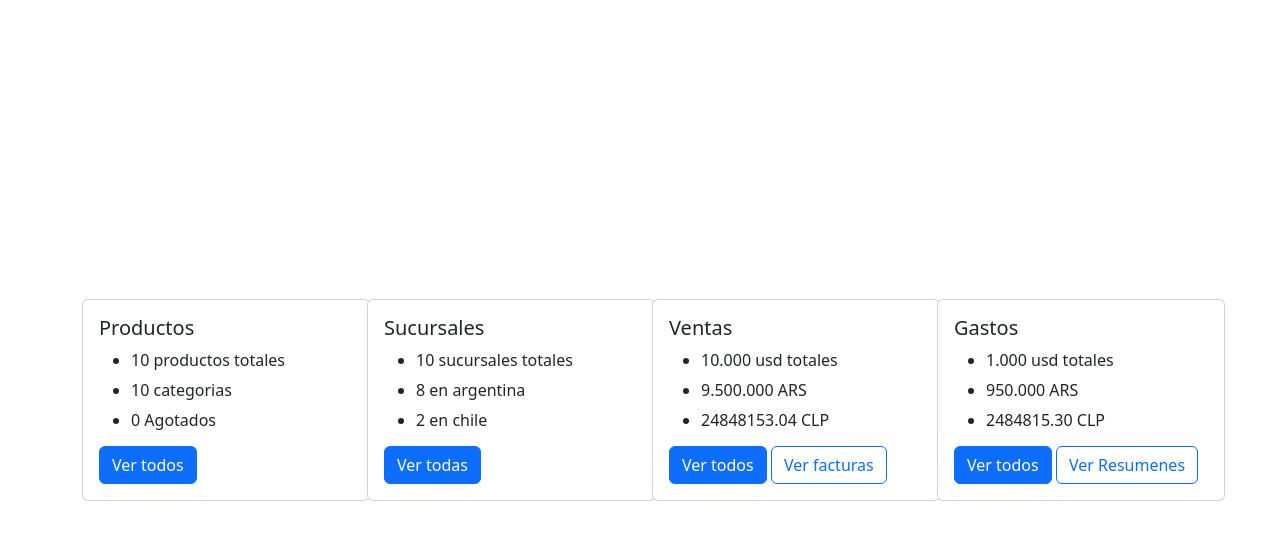
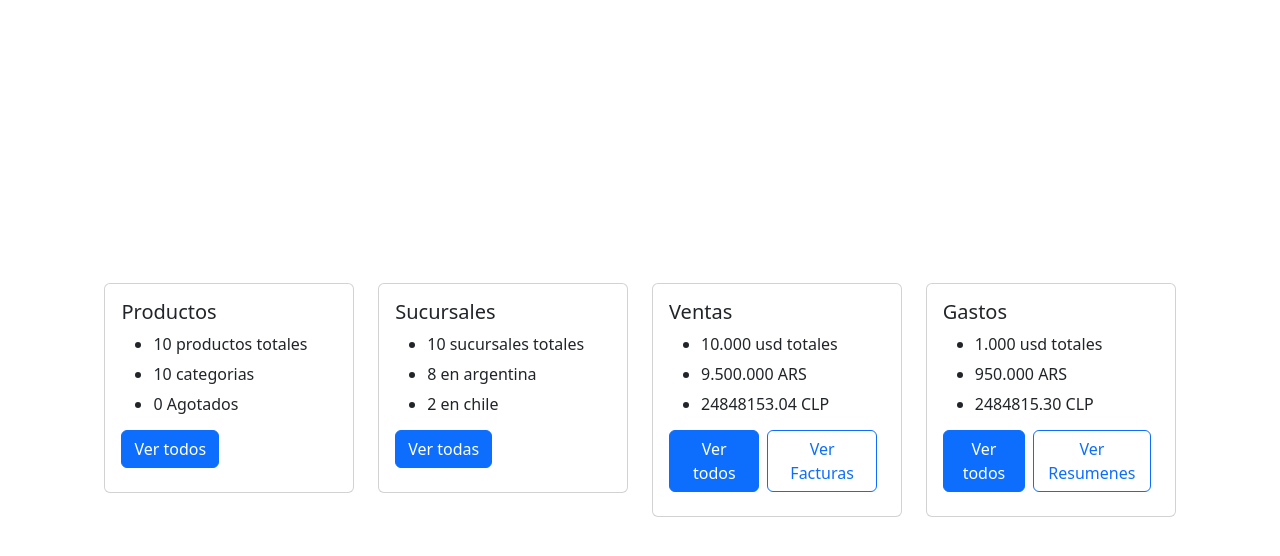
Before and after one commit to Emanuel250YT/ProyectoUCA1, a Flask app: page / in a window 1280 px wide. Shown: the top 556 px of the page. Run offline with Flask 3, Linux system fonts and the light colour scheme; some libraries are stand-ins or nearby versions.

Commit message:
Añadido css y menu inicial
Skibidi papu estuvo aqui

```diff
--- a/frontend/__init__.py
+++ b/frontend/__init__.py
@@ -9,3 +9,5 @@ mainRoutes.setMainRoutes(app)
 
 def startFrontend():
     app.run(port=80, debug=True)
+
+# Skibidi papu estuvo aqui
--- a/frontend/mainRoutes.py
+++ b/frontend/mainRoutes.py
@@ -5,3 +5,5 @@ def setMainRoutes(app=Flask):
     @app.route("/")
     def index():
         return render_template("index.html")
+
+# Skibidi papu estuvo aqui
--- /dev/null
+++ b/frontend/static/css/index.css
@@ -0,0 +1,26 @@
+.container {
+    display: flex;
+    justify-content: center;
+    align-items: center;
+    min-height: 100vh;
+}
+
+.btn {
+    margin-bottom: 1vh;
+    font-size: 2vh;
+    margin-right: 1vh;
+}
+
+.btnContainer {
+    display: flex;
+    justify-content: left;
+    align-content: center;
+}
+
+@media (max-width: 767px) {
+    .col-3 {
+        width: 100%;
+    }
+}
+
+/* Skibidi papu estuvo aqui */
--- a/frontend/templates/index.html
+++ b/frontend/templates/index.html
@@ -13,21 +13,15 @@
     <script src="https://code.jquery.com/jquery-3.2.1.slim.min.js"></script>
     <script src="https://cdnjs.cloudflare.com/ajax/libs/popper.js/1.12.9/umd/popper.min.js"></script>
     <link rel="shortcut icon" href="{{ url_for('static', filename='images/logo.png') }}" type="image/x-icon">
-    <style>
-        .container {
-            display: flex;
-            justify-content: center;
-            align-items: center;
-            min-height: 100vh;
-        }
-    </style>
+    <link rel="stylesheet" href="{{ url_for('static', filename='css/index.css') }}">
+
 </head>
 
 <body>
     <div class="container">
         <div class="row">
             <div class="col-3">
-                <div class="card" style="width: 18rem;">
+                <div class="card">
                     <div class="card-body">
                         <h5 class="card-title">Productos</h5>
                         <ul class="content">
@@ -47,7 +41,7 @@
                 </div>
             </div>
             <div class="col-3">
-                <div class="card" style="width: 18rem;">
+                <div class="card">
                     <div class="card-body">
                         <h5 class="card-title">Sucursales</h5>
                         <ul class="content">
@@ -68,7 +62,7 @@
                 </div>
             </div>
             <div class="col-3">
-                <div class="card" style="width: 18rem;">
+                <div class="card">
                     <div class="card-body">
                         <h5 class="card-title">Ventas</h5>
                         <ul class="content">
@@ -83,14 +77,16 @@
                             </li>
 
                         </ul>
-                        <a href="#" class="btn btn-primary">Ver todos</a>
-                        <a href="#" class="btn btn-outline-primary">Ver facturas</a>
+                        <div class="btnContainer">
+                            <a href="#" class="btn btn-primary">Ver todos</a>
+                            <a href="#" class="btn btn-outline-primary">Ver Facturas</a>
+                        </div>
 
                     </div>
                 </div>
             </div>
             <div class="col-3">
-                <div class="card" style="width: 18rem;">
+                <div class="card">
                     <div class="card-body">
                         <h5 class="card-title">Gastos</h5>
                         <ul class="content">
@@ -105,15 +101,20 @@
                             </li>
 
                         </ul>
-                        <a href="#" class="btn btn-primary">Ver todos</a>
-                        <a href="#" class="btn btn-outline-primary">Ver Resumenes</a>
+                        <div class="btnContainer">
+                            <a href="#" class="btn btn-primary">Ver todos</a>
+                            <a href="#" class="btn btn-outline-primary">Ver Resumenes</a>
+                        </div>
+
 
                     </div>
                 </div>
             </div>
         </div>
     </div>
-
 </body>
 
 </html>
+
+
+<!-- Skibidi papu estuvo aqui  -->
```
